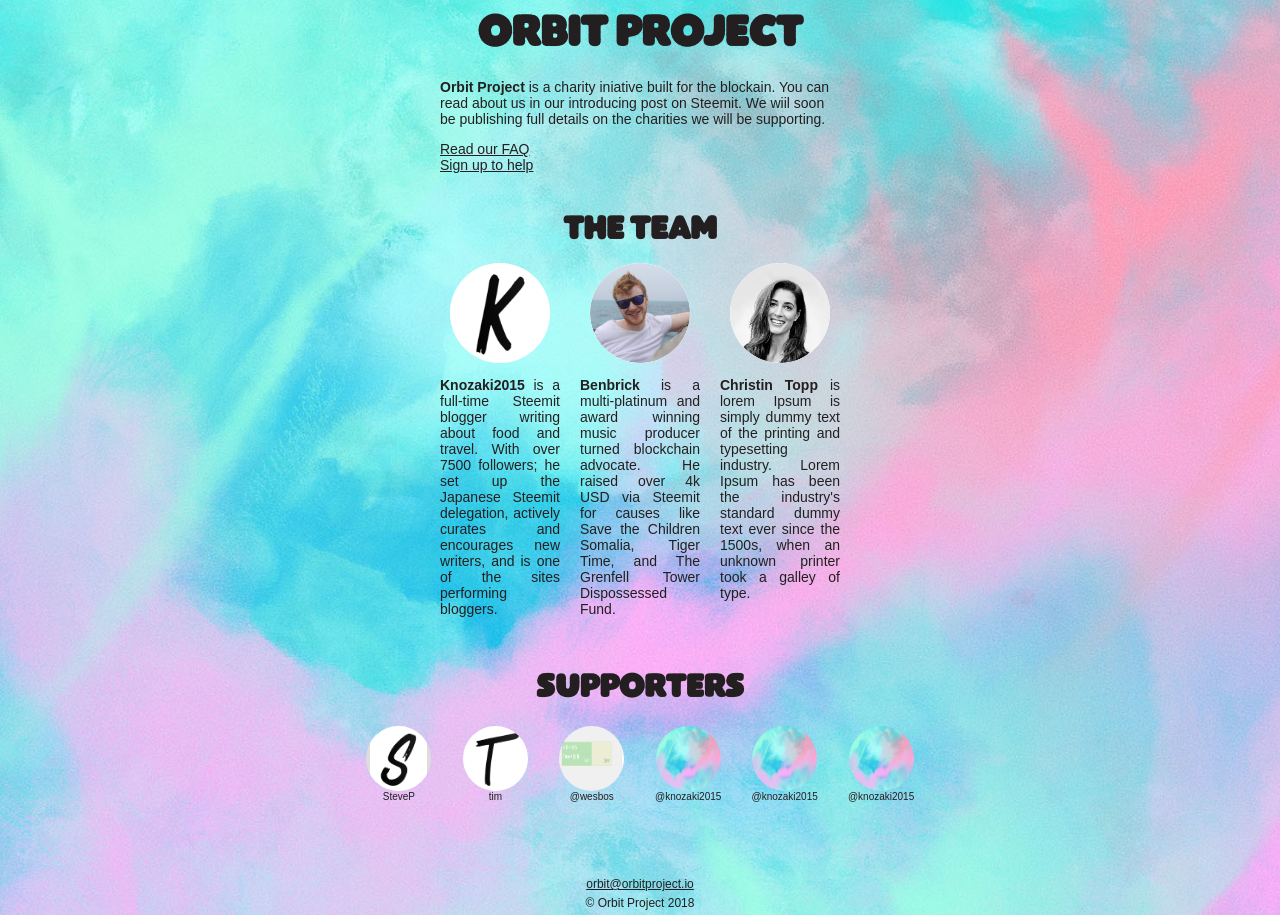
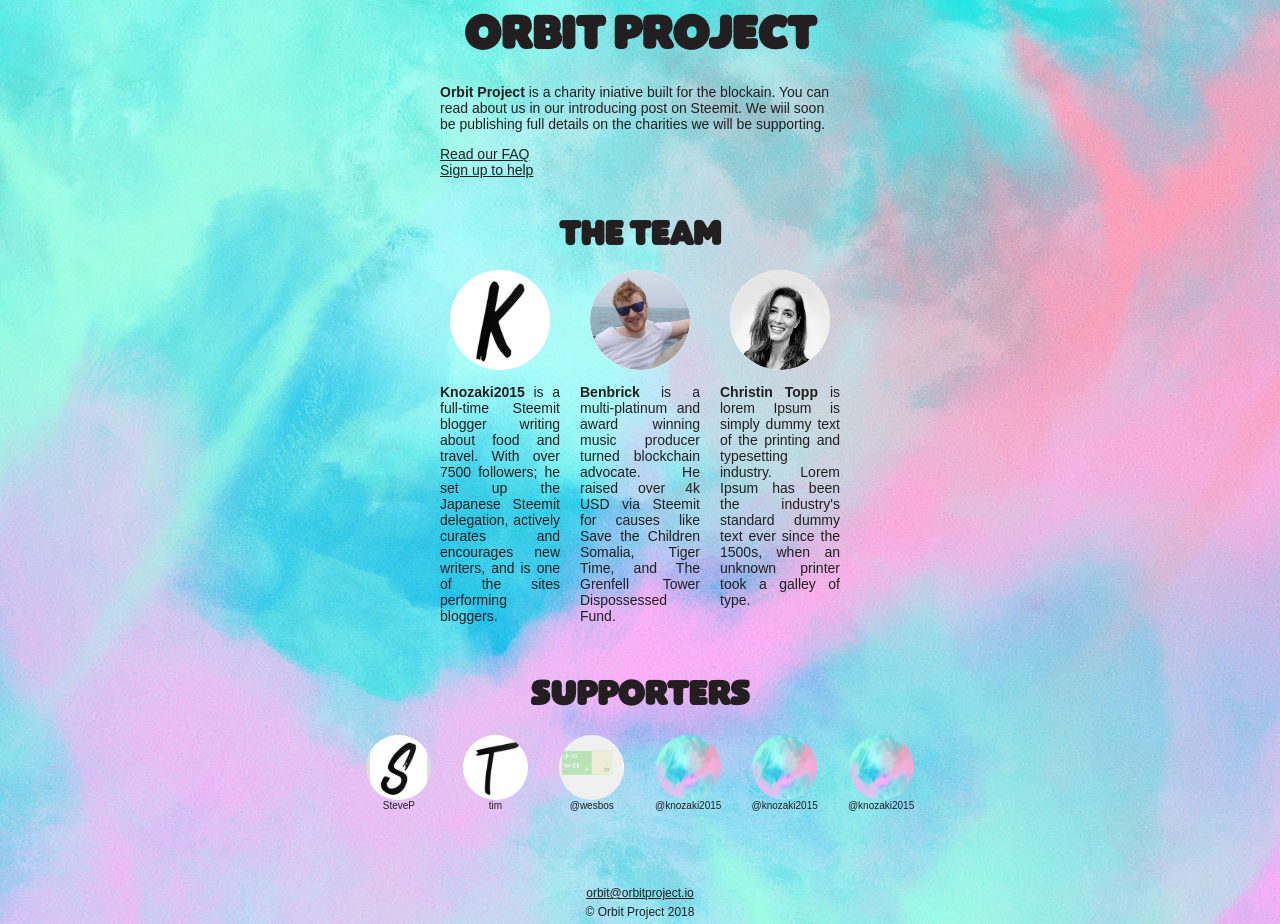
Before and after one commit to orbitprojectcharity/orbitproject, a Jekyll site: the page built from index.html, in a window 1280 px wide. Built offline with Jekyll 4.4.1, drawn with Linux system fonts in a browser that asks for light colours.

Commit message:
Update _base.scss

```diff
--- a/_sass/_base.scss
+++ b/_sass/_base.scss
@@ -13,17 +13,17 @@
 	font-family: $vodka-rough;
 }
 h1{
-	font-size: 48px;
+	font-size: 52px;
 	margin: 0;
 	@media(max-width: 460px){
 		font-size: 35px;
 	}
 }
 h2{
-	font-size: 36px;
+	font-size: 38px;
 }
 h3{
-	font-size: 24px;
+	font-size: 30px;
 }
 h4{
 	font-size: 16px;
```
